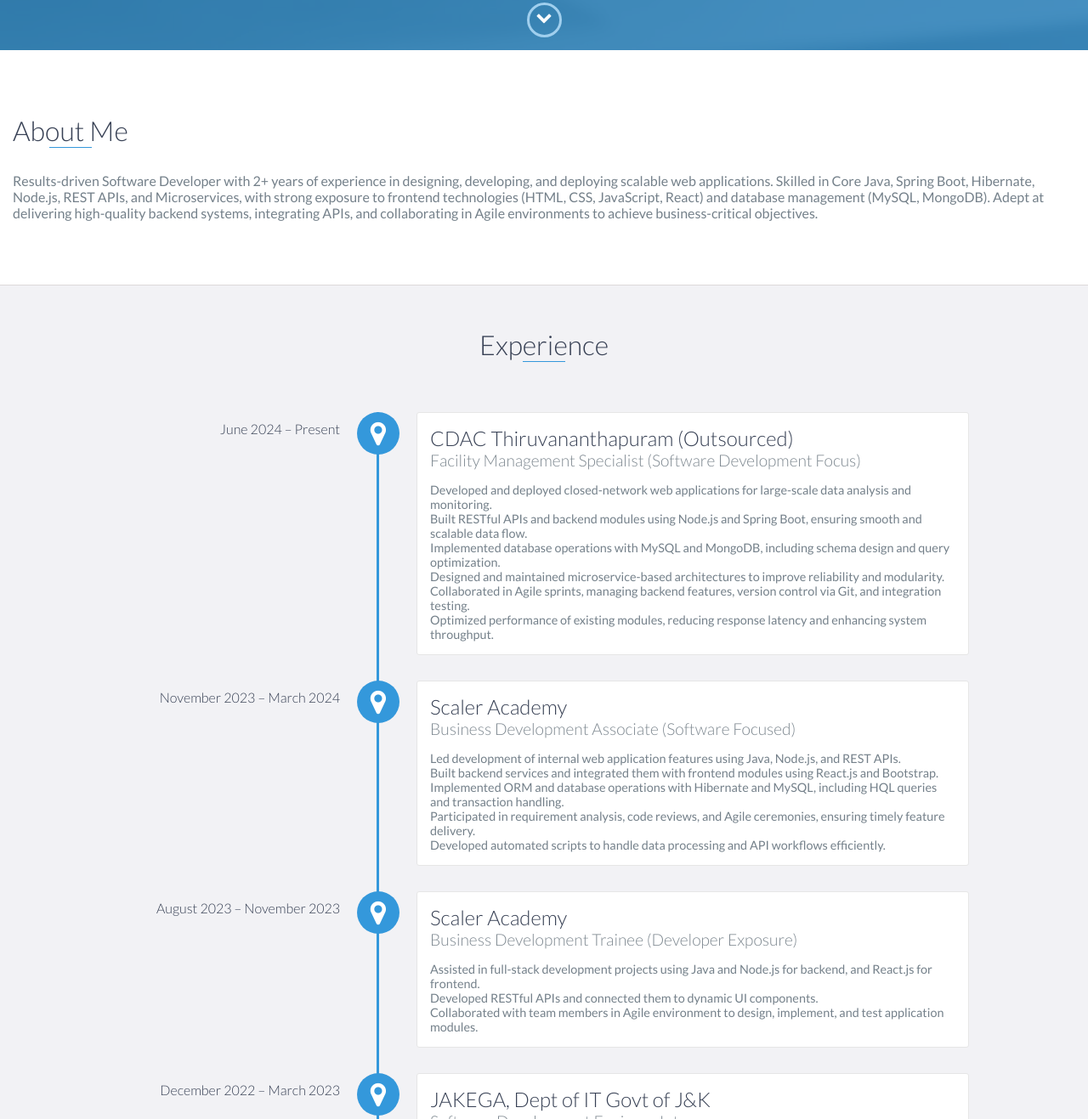
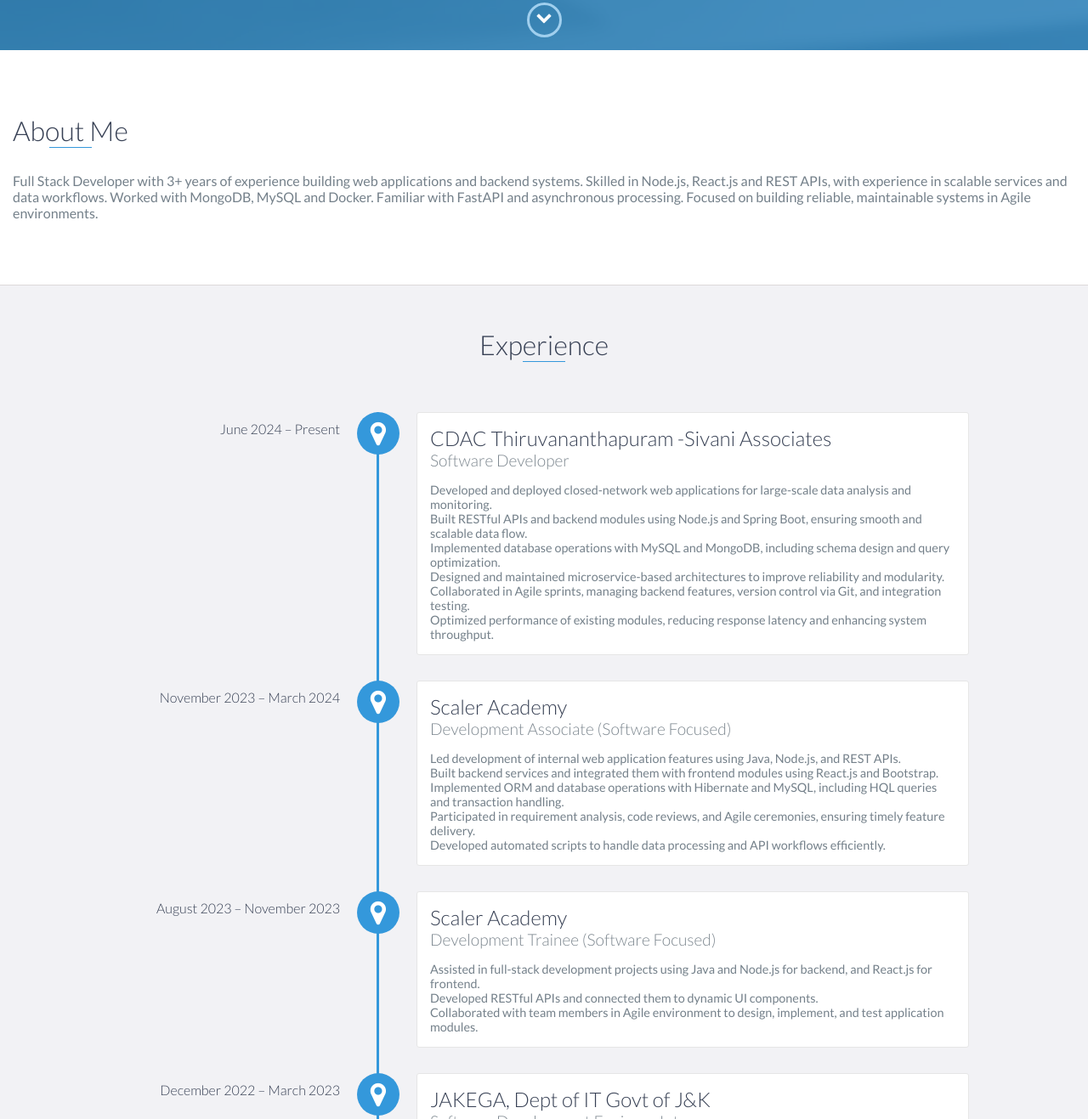
Before and after one commit to SayamKohli/Sayam_Kohli_PortfolioWebsite, a website: page index.html in a window 1280 px wide. Shown: the part 771-2088 px from the top of the page at 85% size. Drawn offline with nearby package versions, Linux system fonts and the light colour scheme.

Commit message:
updated comit

```diff
--- a/index.html
+++ b/index.html
@@ -73,8 +73,8 @@
                 </div>
                 <div class="col-md-8">
                     <p>
-                        Results-driven Software Developer with 2+ years of experience in designing, developing, and deploying scalable web applications. Skilled in Core Java, Spring Boot, Hibernate, Node.js, REST APIs, and Microservices, with strong exposure to frontend technologies (HTML, CSS, JavaScript, React) and database management (MySQL, MongoDB). Adept at delivering high-quality backend systems, integrating APIs, and collaborating in Agile environments to achieve business-critical objectives.
-                    </p>
+                        Full Stack Developer with 3+ years of experience building web applications and backend systems. Skilled in Node.js, React.js and REST APIs, with experience in scalable services and data workflows. Worked with MongoDB, MySQL and Docker. Familiar with FastAPI and asynchronous processing. Focused on building reliable, maintainable systems in Agile environments.
+					</p>
                 </div>
             </div>
         </div>
@@ -86,8 +86,8 @@
     <div id="experience-timeline">
 
         <div data-date="June 2024 – Present">
-            <h3>CDAC Thiruvananthapuram (Outsourced)</h3>
-            <h4>Facility Management Specialist (Software Development Focus)</h4>
+            <h3>CDAC Thiruvananthapuram -Sivani Associates </h3>
+            <h4>Software Developer</h4>
             <p>
                 Developed and deployed closed-network web applications for large-scale data analysis and monitoring.<br>
                 Built RESTful APIs and backend modules using Node.js and Spring Boot, ensuring smooth and scalable data flow.<br>
@@ -100,7 +100,7 @@
 
         <div data-date="November 2023 – March 2024">
             <h3>Scaler Academy</h3>
-            <h4>Business Development Associate (Software Focused)</h4>
+            <h4>Development Associate (Software Focused)</h4>
             <p>
                 Led development of internal web application features using Java, Node.js, and REST APIs.<br>
                 Built backend services and integrated them with frontend modules using React.js and Bootstrap.<br>
@@ -112,7 +112,7 @@
 
         <div data-date="August 2023 – November 2023">
             <h3>Scaler Academy</h3>
-            <h4>Business Development Trainee (Developer Exposure)</h4>
+            <h4>Development Trainee (Software Focused)</h4>
             <p>
                 Assisted in full-stack development projects using Java and Node.js for backend, and React.js for frontend.<br>
                 Developed RESTful APIs and connected them to dynamic UI components.<br>
```
